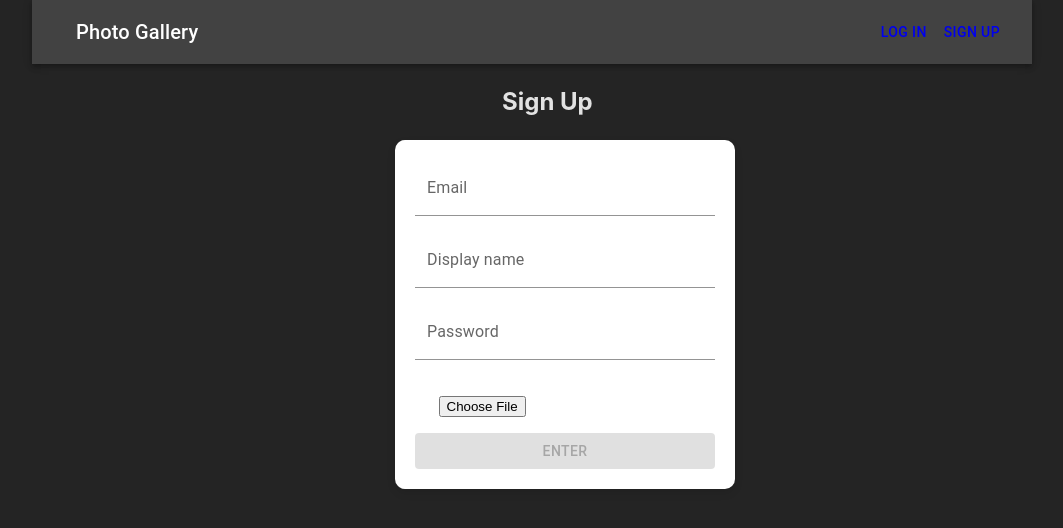
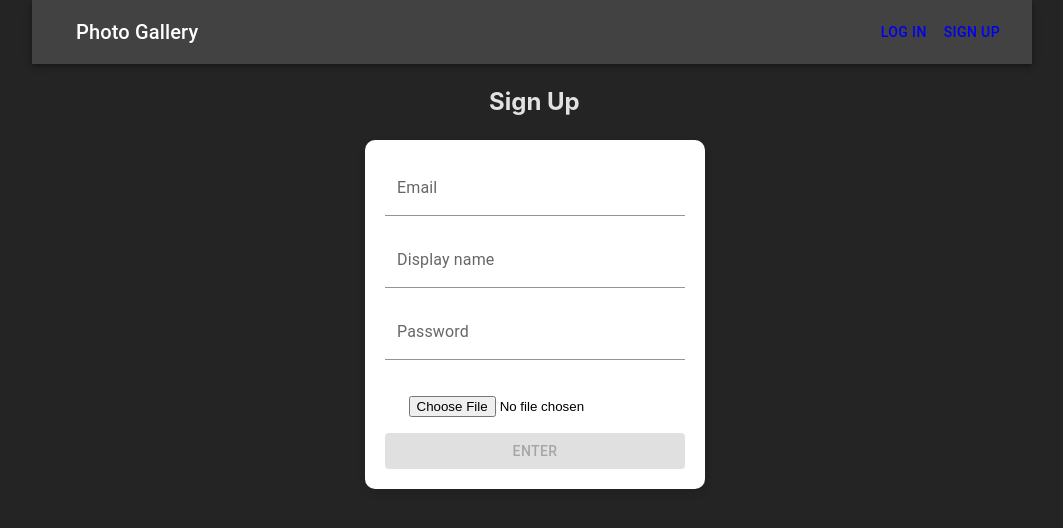
Before and after one commit to koog7/Exams, a React (Vite) app in the folder frontend/: page /registration in a window 1280 px wide. Shown: the top 528 px of the page, without its empty margins (108-1171 px from the left). Built offline with nearby package versions, Linux system fonts and the light colour scheme.

Commit message:
Исправлен визуальный баг регистрационных форм

```diff
--- a/frontend/src/containers/Auth/Login.tsx
+++ b/frontend/src/containers/Auth/Login.tsx
@@ -88,10 +88,10 @@ const Login = () => {
                 <Button
                     variant="contained"
                     sx={{
-                      backgroundColor: 'white',
+                      backgroundColor: '#6CB4EE',
                       color: 'black',
                       '&:hover': {
-                        backgroundColor: '#f0f0f0',
+                        backgroundColor: '#63aae0',
                       },
                     }}
                     onClick={submitData}
--- a/frontend/src/containers/Auth/Registration.tsx
+++ b/frontend/src/containers/Auth/Registration.tsx
@@ -52,8 +52,8 @@ const Registration = () => {
     }
 
     return (
-        <div style={{marginLeft: '470px'}}>
-            <h2>Sign Up</h2>
+        <div style={{marginLeft: '440px'}}>
+            <h2 style={{marginLeft:'17px'}}>Sign Up</h2>
             <Box
                 component="form"
                 sx={{
@@ -105,14 +105,14 @@ const Registration = () => {
                     }}
                 />
 
-                <input ref={urlFile} accept="image/*" onChange={onFileChange} type={"file"} style={{ marginTop: '20px' }} required />
+                <input ref={urlFile} accept="image/*" onChange={onFileChange} type={"file"} style={{ marginTop: '20px',  color:'black' }} required />
                 <Button
                     variant="contained"
                     sx={{
-                        backgroundColor: 'white',
+                        backgroundColor: '#6CB4EE',
                         color: 'black',
                         '&:hover': {
-                            backgroundColor: '#f0f0f0',
+                            backgroundColor: '#63aae0',
                         },
                     }}
                     onClick={submitData}
```
